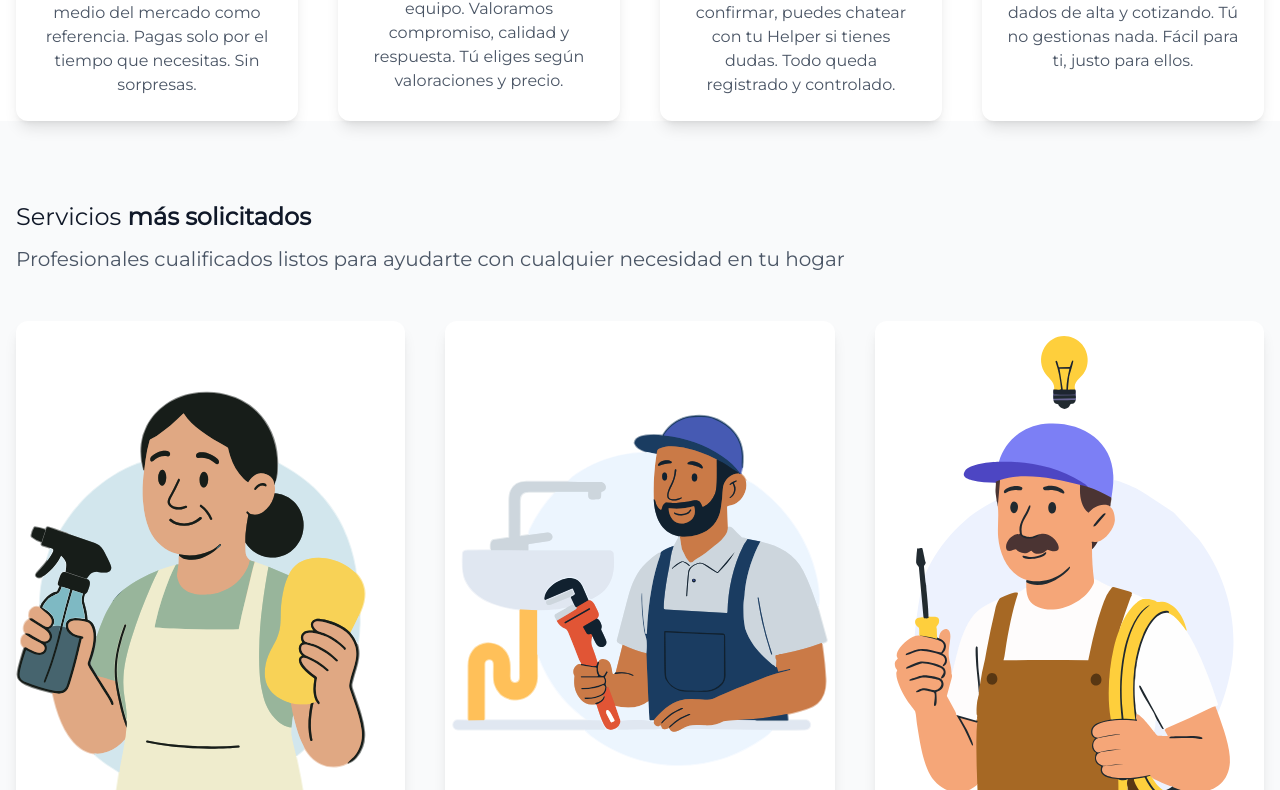
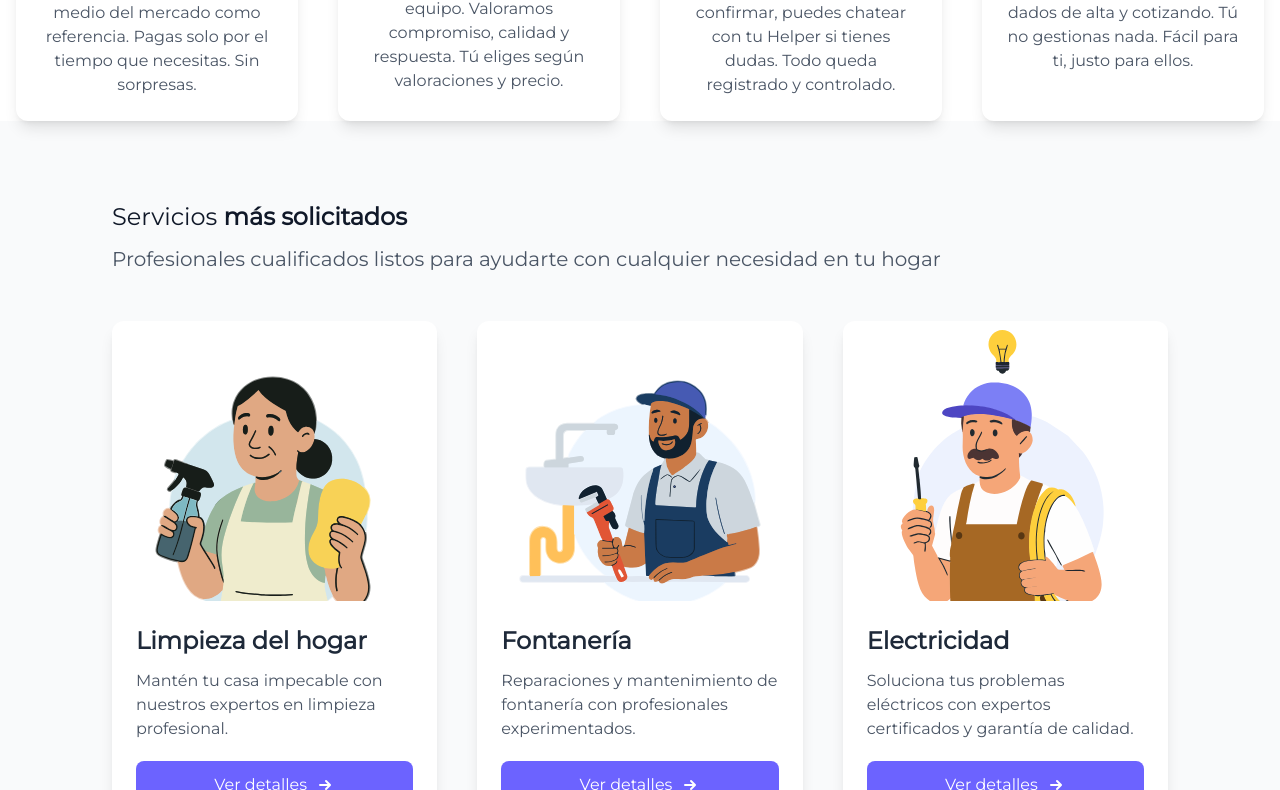
Before and after one commit to GuilleMarejada/helpy, a Nuxt app: page / in a window 1280 px wide. Shown: the part 1130-1920 px from the top of the page. Built offline with nearby package versions, Linux system fonts and the light colour scheme.

Commit message:
Update styles for improved layout and responsiveness in service sections

```diff
--- a/pages/helper/index.vue
+++ b/pages/helper/index.vue
@@ -38,7 +38,7 @@
               Quiero ser Helper
             </a>
             <a href="#como-funciona"
-              class="px-4 sm:px-5 py-2 border border-gray-700 text-gray-700 font-medium rounded-br-3xl hover:rounded-tl-3xl hover:rounded-br-none hover:bg-gray-50 transition-colors text-center text-sm sm:text-base">
+              class="px-4 sm:px-5 py-2 bg-white border border-gray-700 text-gray-700 font-medium rounded-br-3xl hover:rounded-tl-3xl hover:rounded-br-none hover:bg-gray-50 transition-colors text-center text-sm sm:text-base">
               Preguntas frecuentes
             </a>
           </div>
--- a/pages/index.vue
+++ b/pages/index.vue
@@ -103,7 +103,7 @@
     </div>
 
     <!-- Sección de servicios destacados -->
-    <div class="py-20 bg-gray-50">
+    <div class="py-20 px-24 bg-gray-50">
       <div class="mb-12 px-4">
         <h2 class="text-2xl text-gray-900 mb-3">Servicios <span class="font-bold">más solicitados</span></h2>
         <p class="text-gray-600 text-xl">Profesionales cualificados listos para ayudarte con
@@ -115,9 +115,9 @@
         <div class="grid grid-cols-1 md:grid-cols-3 gap-10 h-fit">
           <div
             class="bg-white rounded-xl shadow-lg overflow-hidden transform transition-all duration-300 hover:scale-105 hover:shadow-xl">
-            <div class="max-h-[550px] h-full overflow-hidden">
+            <div class="max-h-[280px] h-full overflow-hidden grid place-items-center">
               <img src="/images/Limpiadora.svg" alt="Limpieza"
-                class="w-full h-full object-cover transition-transform duration-500 hover:scale-110 object-top pt-8" />
+                class="w-auto h-[350px] object-cover transition-transform duration-500 hover:scale-110 object-top pt-8" />
             </div>
             <div class="p-6">
               <h3 class="text-2xl font-bold mb-3 text-gray-800">Limpieza del hogar</h3>
@@ -136,9 +136,9 @@
 
           <div
             class="bg-white rounded-xl shadow-lg overflow-hidden transform transition-all duration-300 hover:scale-105 hover:shadow-xl">
-            <div class="max-h-[550px] overflow-hidden">
+            <div class="max-h-[280px] w-auto overflow-hidden grid place-items-center">
               <img src="/images/Fontanero.svg" alt="Fontanería"
-                class="w-full h-full object-cover transition-transform duration-500 hover:scale-110 object-top" />
+                class="w-auto h-[350px] object-cover transition-transform duration-500 hover:scale-110 object-top" />
             </div>
             <div class="p-6">
               <h3 class="text-2xl font-bold mb-3 text-gray-800">Fontanería</h3>
@@ -158,9 +158,9 @@
 
           <div
             class="bg-white rounded-xl shadow-lg overflow-hidden transform transition-all duration-300 hover:scale-105 hover:shadow-xl">
-            <div class="max-h-[550px] overflow-hidden">
+            <div class="max-h-[280px] overflow-hidden grid place-items-center">
               <img src="/images/Electricista.svg" alt="Electricidad"
-                class="w-full h-full object-cover transition-transform duration-500 hover:scale-110 object-top" />
+                class="w-auto h-[350px] object-cover transition-transform duration-500 hover:scale-110 object-top" />
             </div>
             <div class="p-6">
               <h3 class="text-2xl font-bold mb-3 text-gray-800">Electricidad</h3>
```
